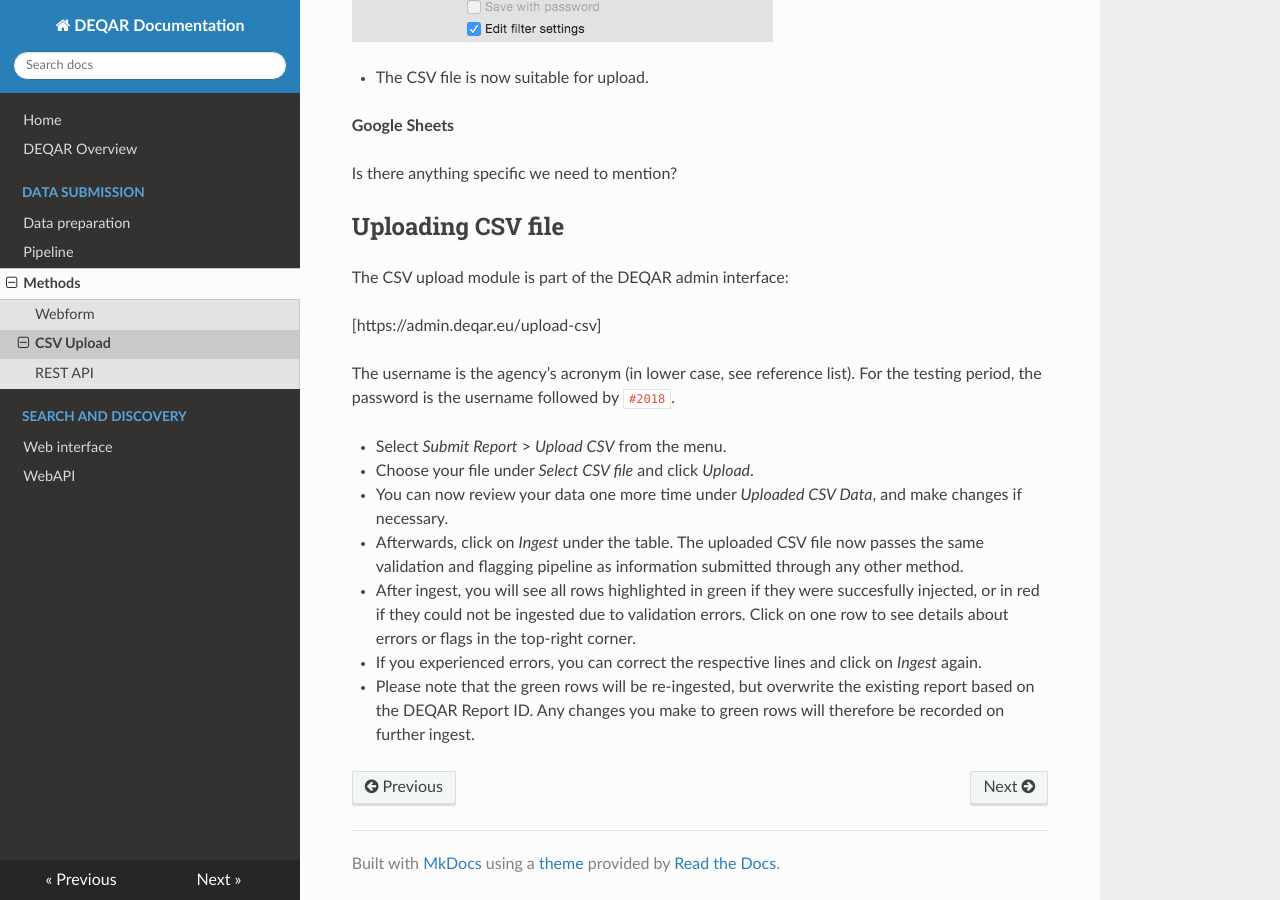
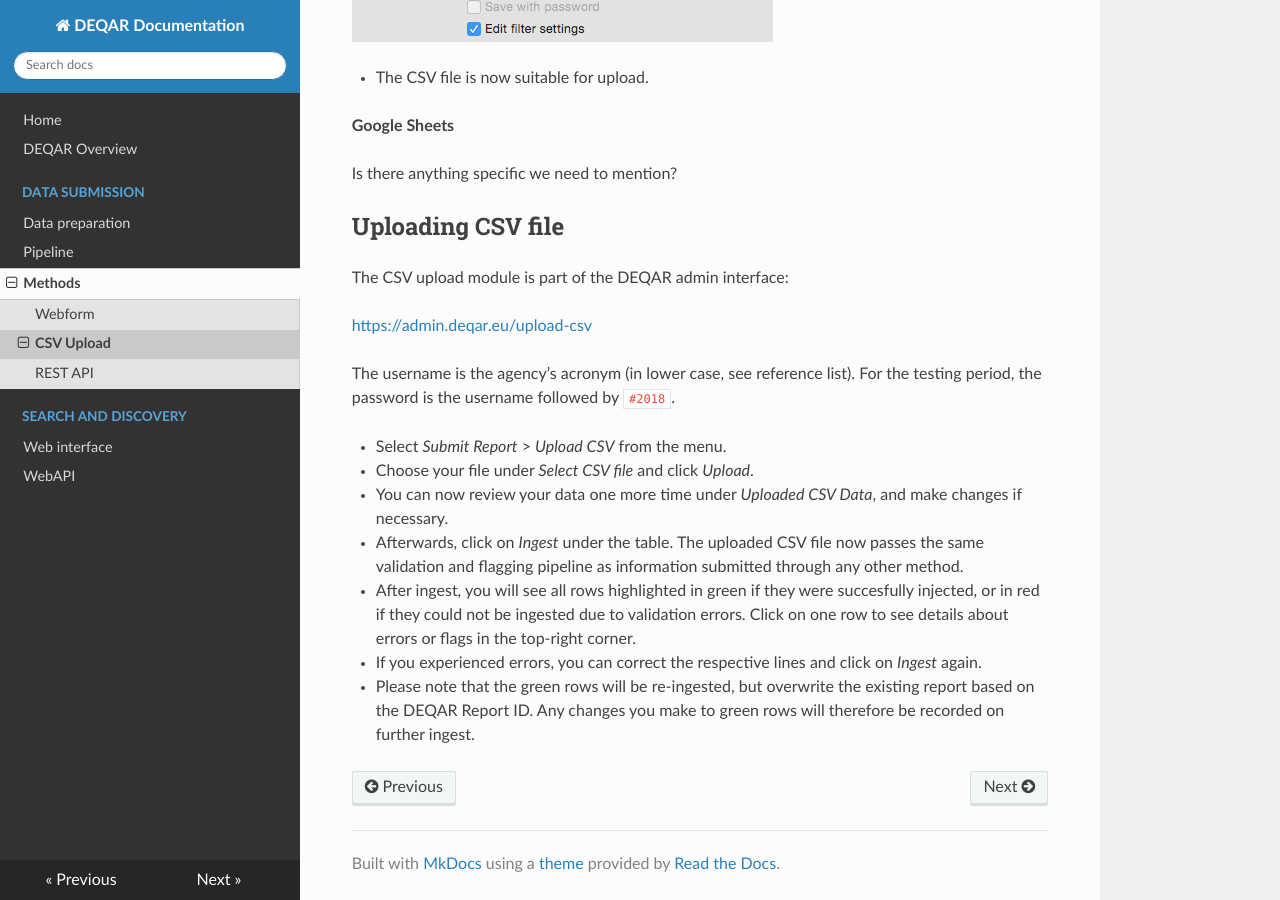
Before and after one commit to EQAR/deqar-docs, an MkDocs documentation site: the page built from docs/csv_upload.md, in a window 1280 px wide and 900 px high, scrolled down 2663 px. Built offline with MkDocs 1.6.1, drawn with Linux system fonts in a browser that asks for light colours; nearby versions of some CDN libraries; old or Windows-style settings are respelled for this version of MkDocs; some of the changed lines change nothing that is shown; some of the changed text lies outside the part shown.

Commit message:
fixed typos

```diff
--- a/docs/csv_upload.md
+++ b/docs/csv_upload.md
@@ -28,8 +28,8 @@
  - [Institutional reports, CSV](http://link.to/somewhere/) **not sure if we'll have those**
  - [Programme reports, CSV](http://link.to/somewhere/) **not sure if we'll have those**
 
-Prepaing CSV files
-------------------
+Preparing CSV files
+-------------------
 
 Despite being software-independent, there are some known issues when creating/exporting CSV files from some major office applications. Given that it has the most clean and straight-forward CSV export, we recommend the [LibreOffice package](https://www.libreoffice.org/), an open-source desktop application supported on all major operating systems.
 
@@ -80,7 +80,7 @@
 
 The CSV upload module is part of the DEQAR admin interface:
 
-[https://admin.deqar.eu/upload-csv]
+<https://admin.deqar.eu/upload-csv>
 
 The username is the agency’s acronym (in lower case, see reference list). For the testing period, the password is the username followed by `#2018`.
 
```
